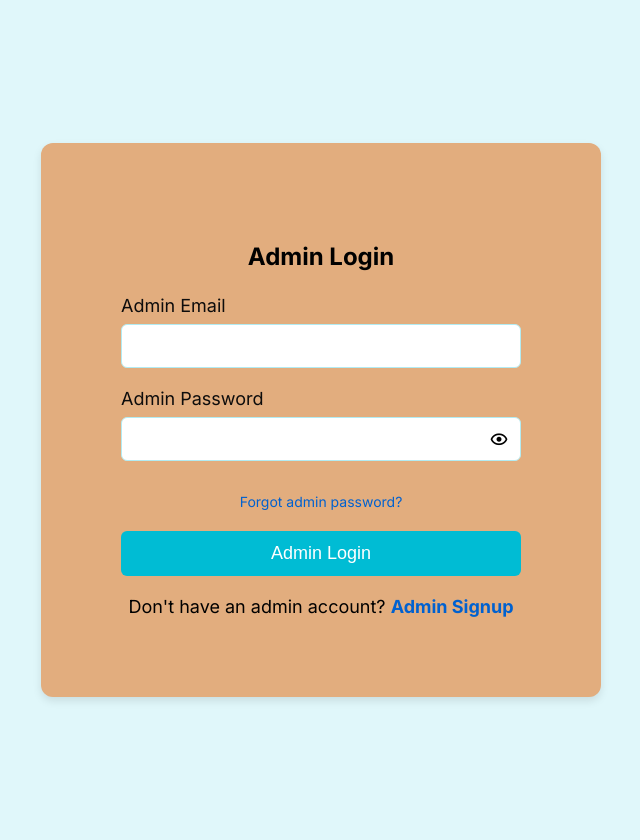
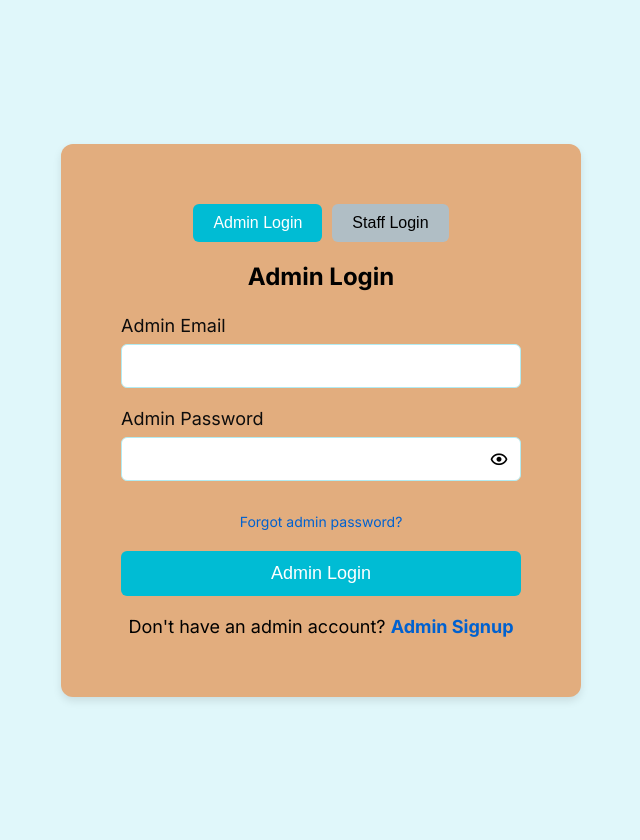
Before and after one commit to JohnFrichMagan/MilkTea_Nexus, a PHP site: page /admin_login.php in a window 1280 px wide. Shown: the whole page, without its empty margins (319-959 px from the left). Run offline with PHP 8.4, Linux system fonts and the light colour scheme.

Commit message:
Added Staff login

```diff
--- a/admin_login.php
+++ b/admin_login.php
@@ -1,18 +1,16 @@
 <?php
-// admin_login.php
 session_start();
 require_once 'config.php'; // Include your database connection
 
-$login_error = ''; // Initialize error message
-$email = ''; // Initialize email variable to avoid undefined variable warning
+$login_error = '';
+$email = '';
 
 if ($_SERVER["REQUEST_METHOD"] == "POST") {
     $email = $_POST["email"];
     $password = $_POST["password"];
 
-    // Use prepared statements to prevent SQL injection
     $sql = "SELECT id, email, password FROM Admins WHERE email = ?";
-    $stmt = $conn->prepare($sql); // Use $conn from config.php
+    $stmt = $conn->prepare($sql);
     $stmt->bind_param("s", $email);
     $stmt->execute();
     $result = $stmt->get_result();
@@ -20,7 +18,6 @@ if ($_SERVER["REQUEST_METHOD"] == "POST") {
     if ($result->num_rows > 0) {
         $admin = $result->fetch_assoc();
         if (password_verify($password, $admin['password'])) {
-            // Password is correct. Set admin session variables and redirect to the admin dashboard
             $_SESSION["admin_loggedin"] = true;
             $_SESSION["admin_id"] = $admin["id"];
             $_SESSION["admin_email"] = $admin["email"];
@@ -33,7 +30,7 @@ if ($_SERVER["REQUEST_METHOD"] == "POST") {
         $login_error = "Invalid admin email.";
     }
     $stmt->close();
-    $conn->close(); // Close the connection
+    $conn->close();
 }
 ?>
 
@@ -48,7 +45,7 @@ if ($_SERVER["REQUEST_METHOD"] == "POST") {
     <style>
         body {
             font-family: 'Inter', sans-serif;
-            background-color: #e0f7fa; /* A different background color for admin area */
+            background-color: #e0f7fa;
             display: flex;
             justify-content: center;
             align-items: center;
@@ -60,15 +57,39 @@ if ($_SERVER["REQUEST_METHOD"] == "POST") {
         .container {
             background-color: #E2AD7E;
             border-radius: 12px;
-            padding: 80px;
+            padding: 60px;
             box-shadow: 0 4px 8px rgba(0, 0, 0, 0.1);
             width: 400px;
             max-width: 100%;
         }
 
+        .login-switch {
+            display: flex;
+            justify-content: center;
+            margin-bottom: 20px;
+        }
+
+        .switch-btn {
+            background-color: #b0bec5;
+            border: none;
+            color: #000;
+            padding: 10px 20px;
+            font-size: 16px;
+            cursor: pointer;
+            margin: 0 5px;
+            border-radius: 6px;
+            transition: background-color 0.3s ease;
+        }
+
+        .switch-btn.active,
+        .switch-btn:hover {
+            background-color: #00bcd4;
+            color: white;
+        }
+
         h2 {
             text-align: center;
-            color:rgb #000000; /* A different heading color for admin */
+            color: #000000;
             margin-bottom: 24px;
         }
 
@@ -79,7 +100,7 @@ if ($_SERVER["REQUEST_METHOD"] == "POST") {
         .form-group label {
             display: block;
             margin-bottom: 8px;
-            color: #0D0C0C; /* A different label color for admin */
+            color: #0D0C0C;
             font-weight: 500;
             font-size: 18px;
         }
@@ -119,11 +140,11 @@ if ($_SERVER["REQUEST_METHOD"] == "POST") {
             font-size: 20px;
         }
 
-        .form-group.forgot-password { /* Added this style rule */
+        .form-group.forgot-password {
             text-align: center;
         }
 
-        .form-group.forgot-password a { /* Modified this style rule */
+        .form-group.forgot-password a {
             display: inline-block;
             color: #0061D0;
             text-decoration: none;
@@ -136,7 +157,7 @@ if ($_SERVER["REQUEST_METHOD"] == "POST") {
         }
 
         .form-group button {
-            background-color: #00bcd4; /* A different button color for admin */
+            background-color: #00bcd4;
             color: white;
             padding: 12px;
             border: none;
@@ -167,11 +188,25 @@ if ($_SERVER["REQUEST_METHOD"] == "POST") {
         .signup-link a:hover {
             text-decoration: underline;
         }
+
+        .error-message {
+            color: red;
+            text-align: center;
+            margin-bottom: 15px;
+        }
     </style>
 </head>
 <body>
     <div class="container">
+        <div class="login-switch">
+            <button onclick="window.location.href='admin_login.php'" class="switch-btn active">Admin Login</button>
+            <button onclick="window.location.href='staff_login.php'" class="switch-btn">Staff Login</button>
+        </div>
+
         <h2>Admin Login</h2>
+        <?php if (!empty($login_error)): ?>
+            <div class="error-message"><?php echo htmlspecialchars($login_error); ?></div>
+        <?php endif; ?>
         <form method="POST" action="<?php echo htmlspecialchars($_SERVER["PHP_SELF"]); ?>">
             <div class="form-group">
                 <label for="email">Admin Email</label>
@@ -184,14 +219,15 @@ if ($_SERVER["REQUEST_METHOD"] == "POST") {
                     <i class="bx bx-show password-toggle-icon" id="password-toggle"></i>
                 </div>
             </div>
-            <div class="form-group forgot-password"> <a href="#">Forgot admin password?</a>
+            <div class="form-group forgot-password">
+                <a href="#">Forgot admin password?</a>
             </div>
             <div class="form-group">
                 <button type="submit">Admin Login</button>
             </div>
         </form>
         <div class="signup-link">
-           Don't have an admin account? <a href="admin_register.php">Admin Signup</a>
+            Don't have an admin account? <a href="admin_register.php">Admin Signup</a>
         </div>
     </div>
 
@@ -199,7 +235,7 @@ if ($_SERVER["REQUEST_METHOD"] == "POST") {
         const passwordInput = document.getElementById("password");
         const passwordToggleIcon = document.getElementById("password-toggle");
 
-        passwordToggleIcon.addEventListener("click", function() {
+        passwordToggleIcon.addEventListener("click", function () {
             if (passwordInput.type === "password") {
                 passwordInput.type = "text";
                 this.classList.remove("bx-show");
```
